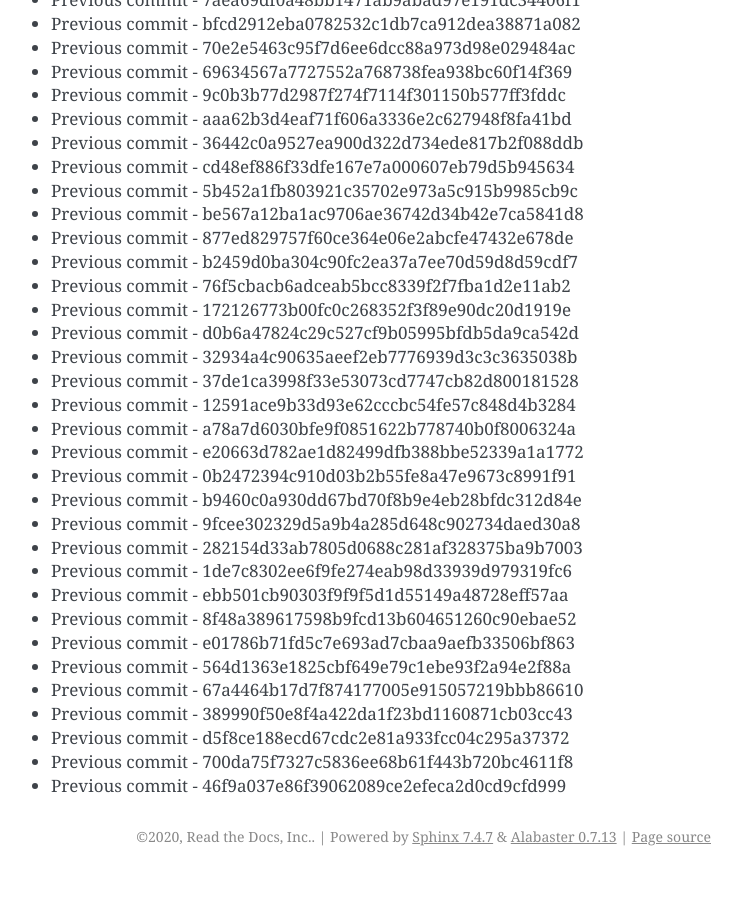
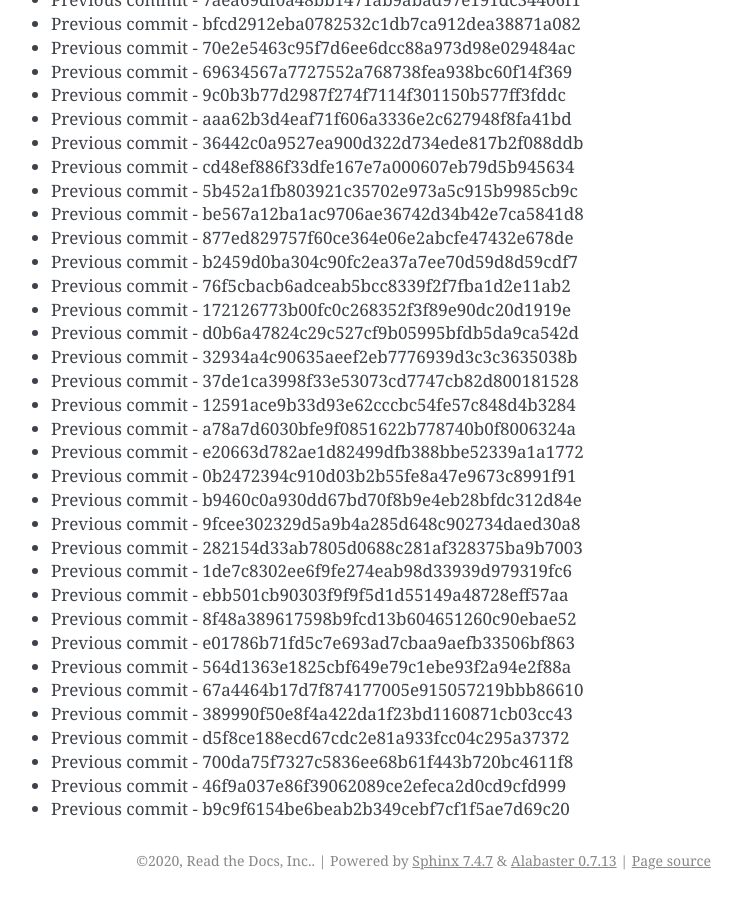
Before and after one commit to readthedocs/rtd-git-stresstest, a Sphinx documentation site: the page built from docs/updates.rst, in a window 1280 px wide and 900 px high, scrolled down 33614 px. Shown: the whole window, without its empty margins (399-1141 px from the left). Built offline with Sphinx 7.4.7, drawn with Linux system fonts in a browser that asks for light colours; before the commit the page ends 34490 px from its top, so only the background shows below that.

Commit message:
Generating commit from previous: b9c9f6154be6beab2b349cebf7cf1f5ae7d69c20

```diff
--- a/docs/updates.rst
+++ b/docs/updates.rst
@@ -1444,3 +1444,4 @@ It can be tested for any performance characteristics.
 * Previous commit - d5f8ce188ecd67cdc2e81a933fcc04c295a37372
 * Previous commit - 700da75f7327c5836ee68b61f443b720bc4611f8
 * Previous commit - 46f9a037e86f39062089ce2efeca2d0cd9cfd999
+* Previous commit - b9c9f6154be6beab2b349cebf7cf1f5ae7d69c20
```
